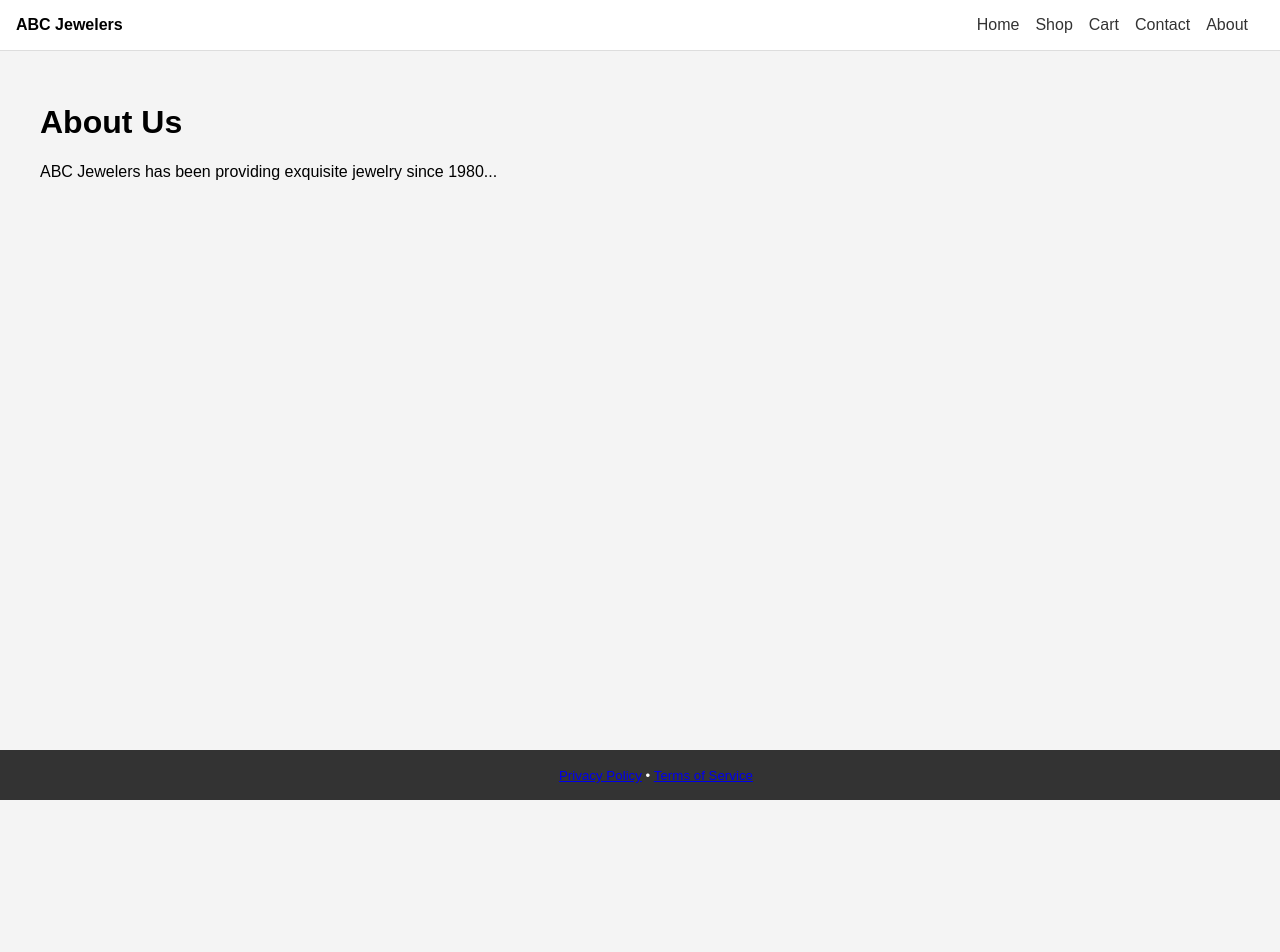
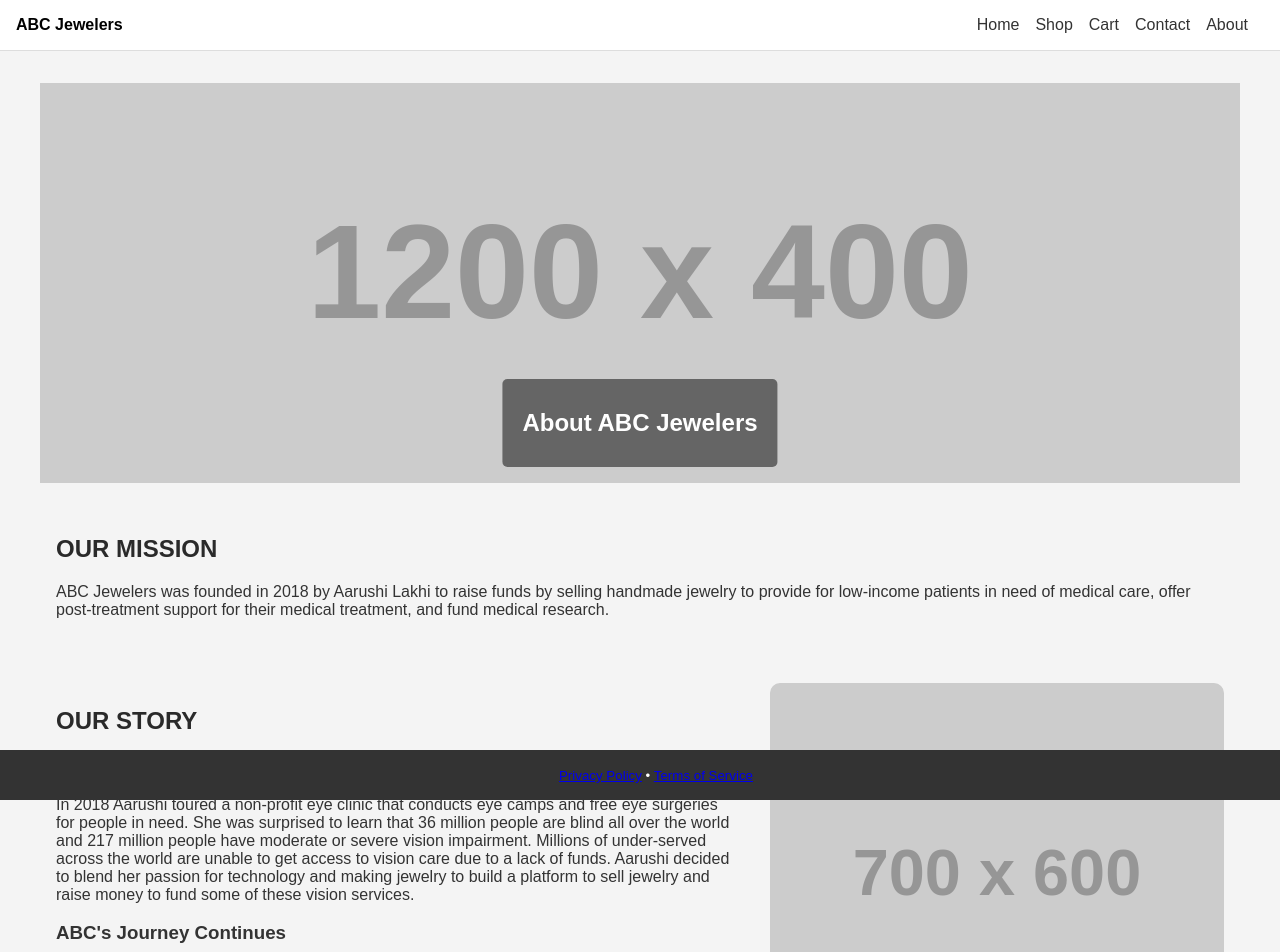
Before and after one commit to aarushi-lakhi/ABC-Jewelers, a React (Create React App) app in the folder frontend/: page /about in a window 1280 px wide. Shown: the top 952 px of the page. Before the commit the page ends 800 px from the top, so only its background shows below. Built offline with nearby package versions, Linux system fonts and the light colour scheme.

Commit message:
structure and text of mission and story added to about page

```diff
--- /dev/null
+++ b/frontend/src/components/About.css
@@ -0,0 +1,56 @@
+.about-hero {
+  position: relative;
+  text-align: center;
+  color: white;
+}
+
+.about-hero img {
+  width: 100%;
+  height: auto;
+}
+
+.about-hero-text {
+  position: absolute;
+  bottom: 20px;
+  left: 50%;
+  transform: translateX(-50%);
+  background-color: rgba(0, 0, 0, 0.5);
+  padding: 10px 20px;
+  border-radius: 5px;
+}
+
+.about-content {
+  display: flex;
+  flex-wrap: wrap;
+  justify-content: space-between;
+  padding: 0.5rem 0;
+  background-color: #f4f4f4; /* Matching the background color */
+}
+
+.about-text {
+  flex: 1.5;
+  padding: 1rem;
+  color: #333; /* Matching the text color */
+}
+
+.about-text h2 {
+  margin-top: 1.5rem;
+  color: #2a2a2a; /* Matching the header color */
+}
+
+.about-text ul {
+  list-style-type: disc;
+  margin-left: 1.5rem;
+}
+
+.about-image {
+  flex: 1;
+  padding: 1rem;
+  text-align: center;
+}
+
+.about-image img {
+  max-width: 100%;
+  height: auto;
+  border-radius: 10px;
+}
--- a/frontend/src/components/About.jsx
+++ b/frontend/src/components/About.jsx
@@ -1,10 +1,47 @@
 import React from 'react';
+import './About.css'; // Add this import for custom styles
 
 const About = () => {
   return (
     <main className="container">
-      <h1>About Us</h1>
-      <p>ABC Jewelers has been providing exquisite jewelry since 1980...</p>
+      <section className="about-hero">
+        <img src="https://via.placeholder.com/1200x400" alt="About Us Banner"/>
+        <div className="about-hero-text">
+          <h1>About ABC Jewelers</h1>
+        </div>
+      </section>
+
+      <section className="about-content">
+        <div className="about-text">
+          <h2>OUR MISSION</h2>
+          <p>
+            ABC Jewelers was founded in 2018 by Aarushi Lakhi to raise funds by selling handmade jewelry to provide for low-income patients in need of medical care, offer post-treatment support for their medical treatment, and fund medical research.
+          </p>
+        </div>
+      </section>
+
+      <section className="about-content">
+        <div className="about-text">
+          <h2>OUR STORY</h2>
+          <h3> ABC's Journey Begins</h3>
+          <p>
+            In 2018 Aarushi toured a non-profit eye clinic that conducts eye camps and free eye surgeries for people in need. She was surprised to learn that 36 million people are blind all over the world and 217 million people have moderate or severe vision impairment. Millions of under-served across the world are unable to get access to vision care due to a lack of funds. Aarushi decided to blend her passion for technology and making jewelry to build a platform to sell jewelry and raise money to fund some of these vision services.
+          </p>
+          <h3> ABC's Journey Continues</h3>
+          <p>
+            After realizing how her platform could positively impact many peoples' lives, Aarushi expanded ABC's outreach to help pediatric centers and young children undergoing medical treatments. During the COVID-19 crisis, ABC was also able to broaden its help by procuring oxygen concentrations for medical facilities. Additionally, after many of Aarushi's family and friends were diagnosed with cancer in 2022, ABC extended its reach to help with cancer research. ABC Jewelers hopes to continue leaving a positive footprint through its humble endeavors.
+          </p>
+          {/* <h2>Why Choose Us?</h2>
+          <ul>
+            <li>Exceptional Quality</li>
+            <li>Handcrafted Designs</li>
+            <li>Personalized Service</li>
+          </ul> */}
+        </div>
+        <div className="about-image">
+            <img src="https://via.placeholder.com/700x600" alt="Jewelry Showcase" />
+        </div>
+      </section>
     </main>
   );
 };
```
